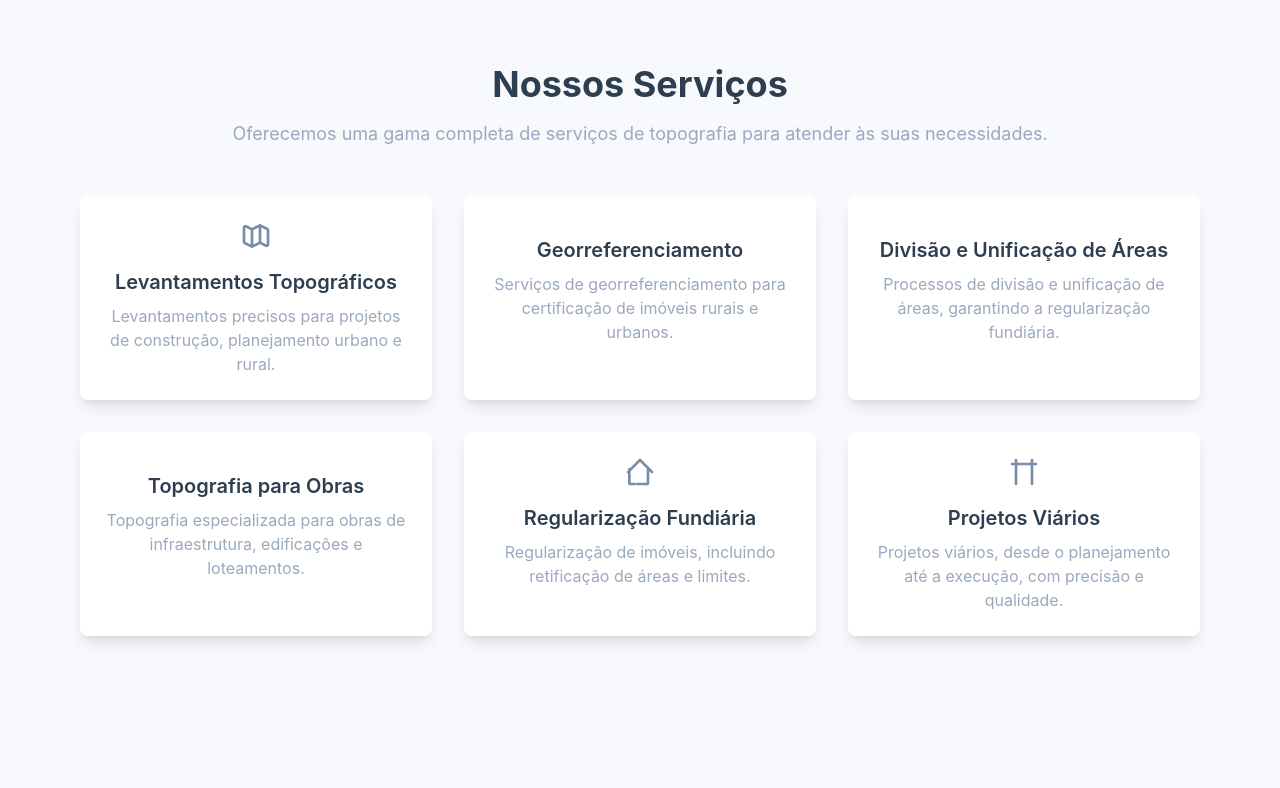
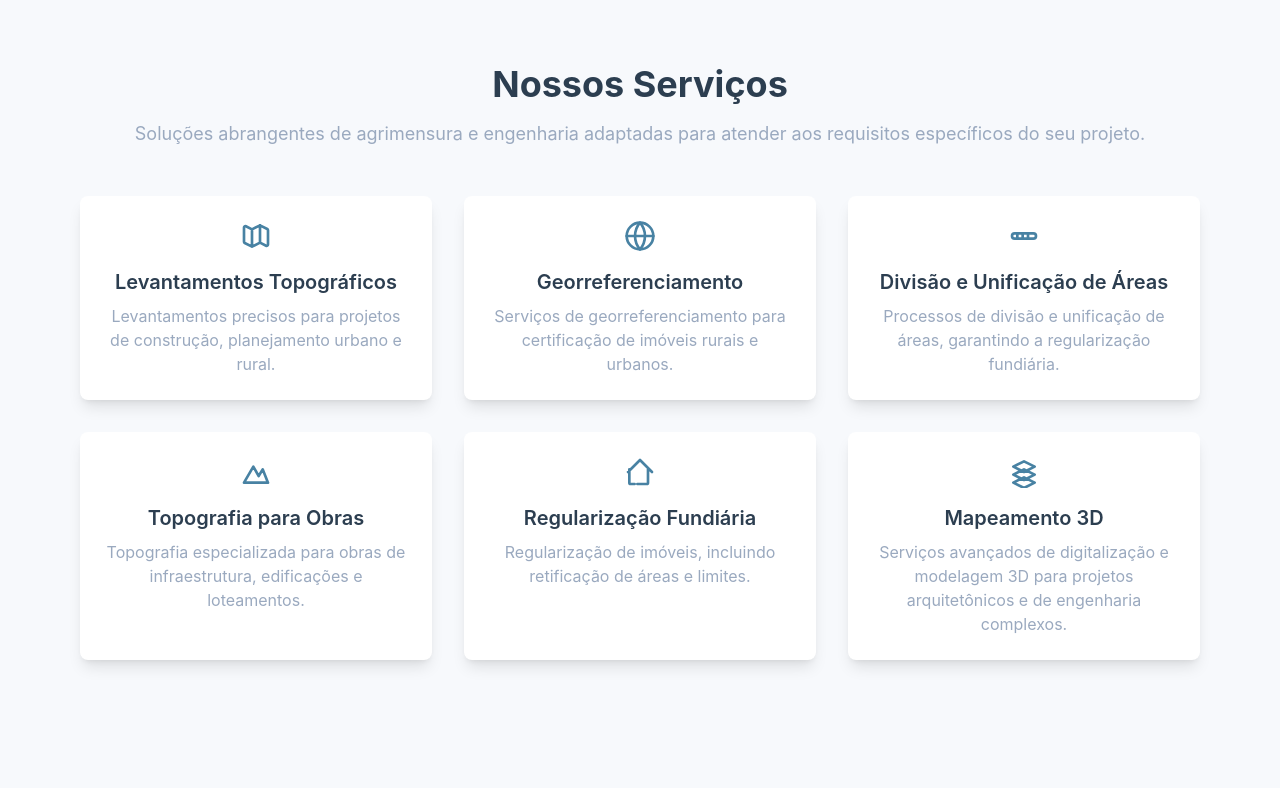
Before and after one commit to GuiFranca/landing-page-geomag, an Angular app: page /#/ in a window 1280 px wide. Shown: the part 840-1628 px from the top of the page. Built offline with nearby package versions, Linux system fonts and the light colour scheme.

Commit message:
feat: Atualiza a seção de serviços na landing page da GeoMAG, alterando descrições, ícones e cores, além de remover referências desnecessárias. Adiciona nova cor ao logo e ajusta configurações do Angular.

```diff
--- a/angular.json
+++ b/angular.json
@@ -32,8 +32,7 @@
             "styles": [
               "src/styles.scss"
             ],
-            "scripts": [],
-            "postcssConfig": "postcss.config.js"
+            "scripts": []
           },
           "configurations": {
             "production": {
--- a/src/app/components/header/header.component.html
+++ b/src/app/components/header/header.component.html
@@ -5,6 +5,6 @@
         <img src="../../../assets/images/logo.svg" alt="GeoMAG Engenharia e Topografia">
       </a>
     </div>
-    <a href="#contato" class="btn-cliente">Entre em contato</a>
+    <a href="#contato" class="btn-cliente">Orçamento</a>
   </div>
 </header>
--- a/src/app/components/home/home.component.html
+++ b/src/app/components/home/home.component.html
@@ -11,7 +11,7 @@
 <section class="w-full bg-theme-7 py-16 overflow-x-hidden" id="servicos">
   <div class="max-w-6xl w-full mx-auto px-2 md:px-4">
     <h2 class="text-4xl font-bold text-center text-theme-4 mb-4">Nossos Serviços</h2>
-    <p class="text-lg text-center text-theme-3 mb-12">Oferecemos uma gama completa de serviços de topografia para atender às suas necessidades.</p>
+    <p class="text-lg text-center text-theme-3 mb-12">Soluções abrangentes de agrimensura e engenharia adaptadas para atender aos requisitos específicos do seu projeto.</p>
     <div class="grid grid-cols-1 md:grid-cols-2 lg:grid-cols-3 gap-8">
       <ng-container *ngFor="let service of services">
         <div class="bg-theme-8 rounded-lg shadow-lg p-6 hover:shadow-xl transition-shadow duration-300">
@@ -19,9 +19,13 @@
             <ng-container [ngSwitch]="service.icon">
               <svg *ngSwitchCase="'drone'" xmlns="http://www.w3.org/2000/svg" fill="none" viewBox="0 0 24 24" stroke="currentColor" class="w-8 h-8 text-theme-2 mx-auto"><path stroke-linecap="round" stroke-linejoin="round" stroke-width="2" d="M12 19l9 2-9-18-9 18 9-2zm0 0v-8" /></svg>
               <svg *ngSwitchCase="'map'" xmlns="http://www.w3.org/2000/svg" fill="none" viewBox="0 0 24 24" stroke="currentColor" class="w-8 h-8 text-theme-2 mx-auto"><path stroke-linecap="round" stroke-linejoin="round" stroke-width="2" d="M9 20l-5.447-2.724A1 1 0 013 16.382V5.618a1 1 0 011.447-.894L9 7m0 13l6-3m-6 3V7m6 10l4.553 2.276A1 1 0 0021 18.382V7.618a1 1 0 00-.553-.894L15 4m0 13V4m0 0L9 7" /></svg>
+              <svg *ngSwitchCase="'globe'" xmlns="http://www.w3.org/2000/svg" fill="none" viewBox="0 0 24 24" stroke="currentColor" class="w-8 h-8 text-theme-2 mx-auto"><circle cx="12" cy="12" r="10" stroke-width="2"/><path stroke-linecap="round" stroke-linejoin="round" stroke-width="2" d="M2 12h20M12 2a15.3 15.3 0 010 20M12 2a15.3 15.3 0 000 20"/></svg>
+              <svg *ngSwitchCase="'ruler'" xmlns="http://www.w3.org/2000/svg" fill="none" viewBox="0 0 24 24" stroke="currentColor" class="w-8 h-8 text-theme-2 mx-auto"><rect x="3" y="10" width="18" height="4" rx="2" stroke-width="2"/><path stroke-linecap="round" stroke-width="2" d="M7 10v4M11 10v4M15 10v4"/></svg>
+              <svg *ngSwitchCase="'mountain'" xmlns="http://www.w3.org/2000/svg" fill="none" viewBox="0 0 24 24" stroke="currentColor" class="w-8 h-8 text-theme-2 mx-auto"><path stroke-linecap="round" stroke-linejoin="round" stroke-width="2" d="M3 20l7-12 4 7 3-5 4 10z"/></svg>
               <svg *ngSwitchCase="'home'" xmlns="http://www.w3.org/2000/svg" fill="none" viewBox="0 0 24 24" stroke="currentColor" class="w-8 h-8 text-theme-2 mx-auto"><path stroke-linecap="round" stroke-linejoin="round" stroke-width="2" d="M3 12l9-9 9 9M4 10v10a1 1 0 001 1h3m10-11v10a1 1 0 01-1 1h-3m-4 0h4" /></svg>
-              <svg *ngSwitchCase="'road'" xmlns="http://www.w3.org/2000/svg" fill="none" viewBox="0 0 24 24" stroke="currentColor" class="w-8 h-8 text-theme-2 mx-auto"><path stroke-linecap="round" stroke-linejoin="round" stroke-width="2" d="M6 21V3m12 18V3M3 6h18" /></svg>
+              <svg *ngSwitchCase="'layers'" xmlns="http://www.w3.org/2000/svg" fill="none" viewBox="0 0 24 24" stroke="currentColor" class="w-8 h-8 text-theme-2 mx-auto"><path stroke-linecap="round" stroke-linejoin="round" stroke-width="2" d="M12 4l8 4-8 4-8-4 8-4zm0 6l8 4-8 4-8-4 8-4zm0 6l8 4-8 4-8-4 8-4z"/></svg>
             </ng-container>
+
           </div>
           <h3 class="text-xl font-semibold text-theme-4 mb-2 text-center">{{ service.title }}</h3>
           <p class="text-theme-3 text-center">{{ service.description }}</p>
--- a/src/app/components/home/home.component.scss
+++ b/src/app/components/home/home.component.scss
@@ -484,3 +484,9 @@
     max-height: 100px;
   }
 }
+
+#servicos .text-theme-2,
+section[id="servicos"] .text-theme-2 {
+  color: #4882a3 !important;
+  stroke: #4882a3 !important;
+}
--- a/src/app/components/home/home.component.ts
+++ b/src/app/components/home/home.component.ts
@@ -42,9 +42,9 @@ export class HomeComponent {
       icon: 'home'
     },
     {
-      title: 'Projetos Viários',
-      description: 'Projetos viários, desde o planejamento até a execução, com precisão e qualidade.',
-      icon: 'road'
+      title: 'Mapeamento 3D',
+      description: 'Serviços avançados de digitalização e modelagem 3D para projetos arquitetônicos e de engenharia complexos.',
+      icon: 'layers'
     }
   ];
 
--- a/src/styles.scss
+++ b/src/styles.scss
@@ -18,6 +18,7 @@
   --theme-palette-color-6: #E9ECF2;  /* fundos suaves – formulários, painéis */
   --theme-palette-color-7: #F7F9FC;  /* quase-branco levemente frio – blocos alternados */
   --theme-palette-color-8: #FFFFFF;  /* branco puro – textos sobre cor-1 ou cor-2 */
+  --theme-palette-color-logo: #4882a3; /* cor principal do logo */
 }
 
 body {
```
Also changed, not shown: 1 other file (tests, documents, lock files or other folders).
